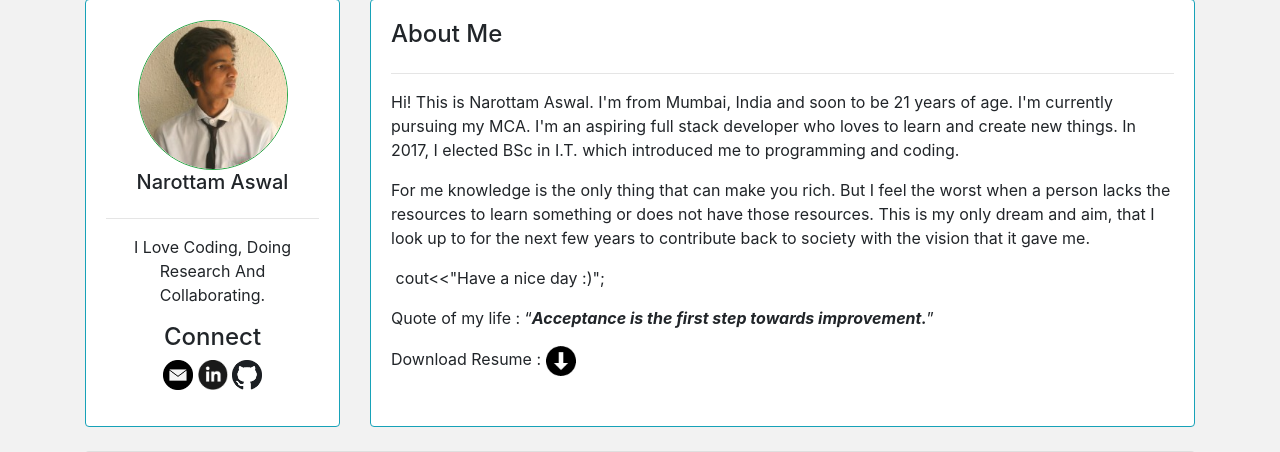
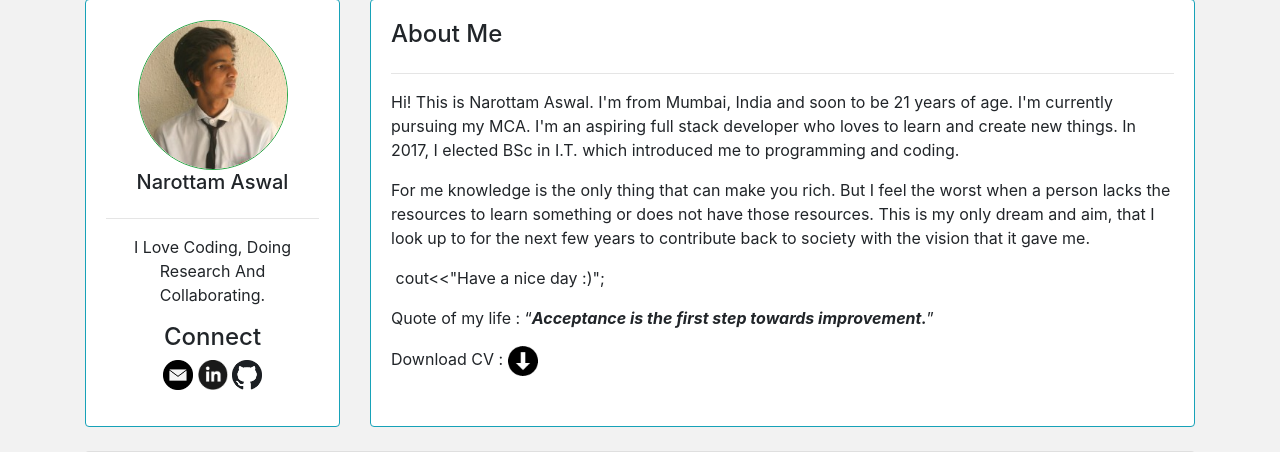
Before and after one commit to narottamaswal/Portfolio-Website, a Django app: page / in a window 1280 px wide. Shown: the part 25-477 px from the top of the page. Run offline with Django 3.2, Linux system fonts and the light colour scheme; some libraries are stand-ins or nearby versions.

Commit message:
Update index.html

```diff
--- a/templates/portfolio/index.html
+++ b/templates/portfolio/index.html
@@ -52,7 +52,7 @@ But I feel the worst when a person lacks the resources to learn something or doe
                <p id="demo">&nbsp;</p>
 
                 <p>Quote of my life :  <q><i><b>Acceptance is the first step towards improvement.</b></i></q> </p>
-<p>Download Resume :  <a href="https://drive.google.com/file/d/1bTgIhJE2172beo00RkNSBO6RNJMQ4uD-/view?usp=sharing" ><img class="social" src="{% static 'images/download.jpg' %}"></a></p>
+<p>Download CV :  <a href="https://drive.google.com/file/d/1bTgIhJE2172beo00RkNSBO6RNJMQ4uD-/view?usp=sharing" ><img class="social" src="{% static 'images/download.jpg' %}"></a></p>
 
             </div>
         </div>
```
